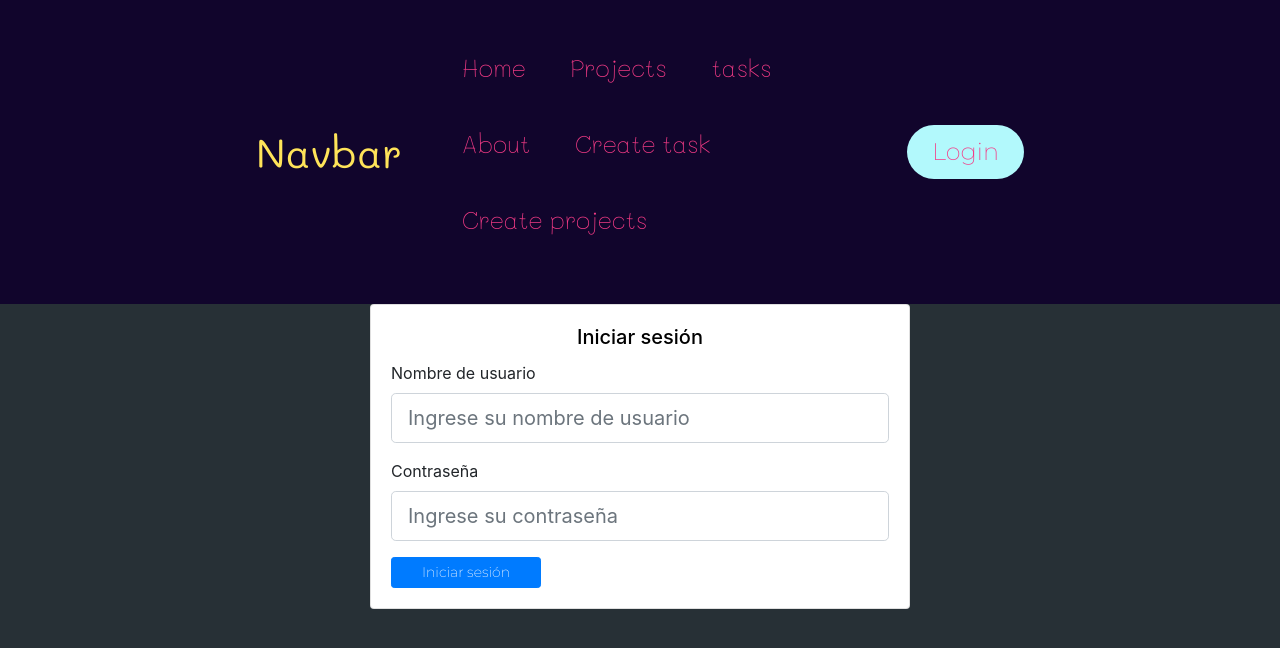
After one commit to adanllanos/Mi_primer_proyecto_con_Django, a Django app: page /login/ in a window 1280 px wide. The commit adds this page. Shown: the top 648 px of the page. Run offline with Django 4.2, Linux system fonts and the light colour scheme.

Commit message:
creacion del formulario para el login

```diff
--- a/blog/static/styles/main.css
+++ b/blog/static/styles/main.css
@@ -64,3 +64,7 @@ button:hover
 {
     background-color: rgba(178, 249, 252, 0.8);
 }
+
+h5{
+    color: black;
+}
--- a/blog/templates/layouts/base.html
+++ b/blog/templates/layouts/base.html
@@ -32,13 +32,16 @@
             <li><a href="{% url 'create_task' %}">Create task</a></li>
             <li><a href="{% url 'create_project' %}">Create projects</a></li>
         </ul>
-        <a class="button" href="#"><Button>Login</Button></a>
+        <a class="button" href="{% url 'login' %}"><Button>Login</Button></a>
     </nav>
 </header>
 
-    {% block content %}
 
-{% endblock %}
+    <div>
+      {% block content %}
+      {% endblock %}
+    </div>
+
 
 <script src="{% static 'scripts/app4.js' %}"></script>
 <script src="{% static 'scripts/app.js' %}"></script>
--- /dev/null
+++ b/blog/templates/login.html
@@ -0,0 +1,29 @@
+{% extends 'layouts/base.html' %}
+
+
+{% block content %}
+<div class="container">
+    <div class="row justify-content-center">
+      <div class="col-md-8 col-lg-6">
+        <div class="card">
+          <div class="card-body">
+            <h5 class="card-title text-center" style="color: black;">Iniciar sesión</h5>
+            <form method="POST">
+              <div class="form-group">
+                <label for="text">Nombre de usuario</label>
+                <input type="text" class="form-control form-control-lg" id="username" aria-describedby="emailHelp" placeholder="Ingrese su nombre de usuario" style="height: 50px;">
+              </div>
+              <div class="form-group">
+                <label for="password">Contraseña</label>
+                <input type="password" class="form-control form-control-lg" id="password" placeholder="Ingrese su contraseña" style="height: 50px;">
+              </div>
+              <button type="submit" class="btn btn-primary btn-sm btn-block" style="font-size: 14px; width: 150px;margin-left: 0px;">Iniciar sesión</button>
+            </form>
+          </div>
+        </div>
+      </div>
+    </div>
+  </div>
+
+
+{% endblock %}
--- a/blog/urls.py
+++ b/blog/urls.py
@@ -13,5 +13,7 @@ urlpatterns = [
     path('create_task/', views.create_task, name="create_task"),
     path('create_project/', views.create_project, name="create_project"),
     path('imagenes/', views.imagenes),
+    path('login/', views.login, name='login'),
+
 
 ]
--- a/blog/views.py
+++ b/blog/views.py
@@ -70,3 +70,6 @@ def project_detail(request, id):
 
 def imagenes(request):
     return render(request,'imagenes/cargar_imagenes.html')
+
+def login(request):
+    return render(request,'login.html')
--- /dev/null
+++ b/package.json
@@ -0,0 +1,5 @@
+{
+  "dependencies": {
+    "bootstrap": "^5.2.3"
+  }
+}
```
Also changed, not shown: package-lock.json (added).
